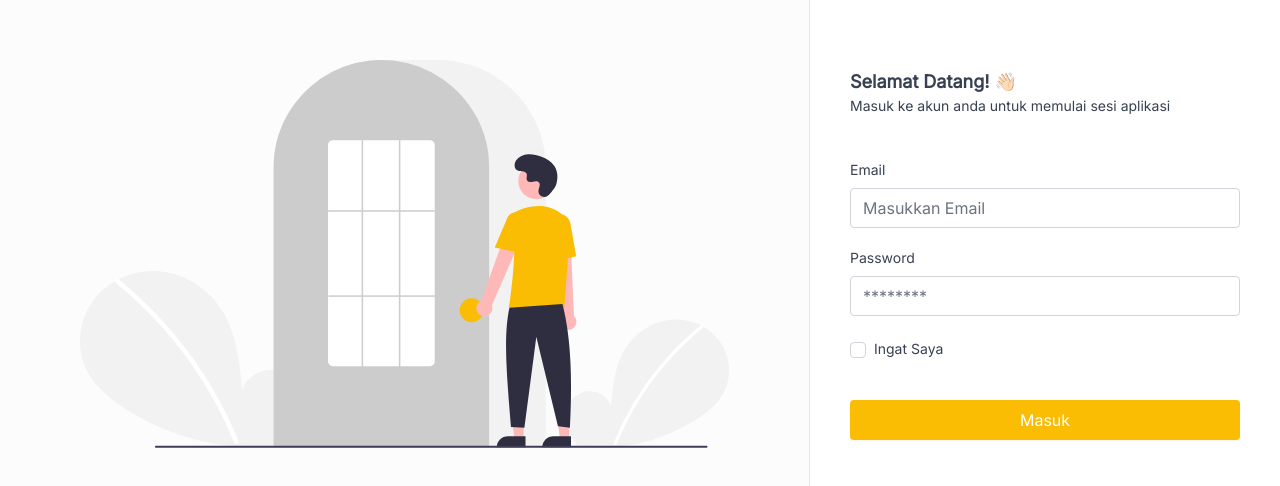
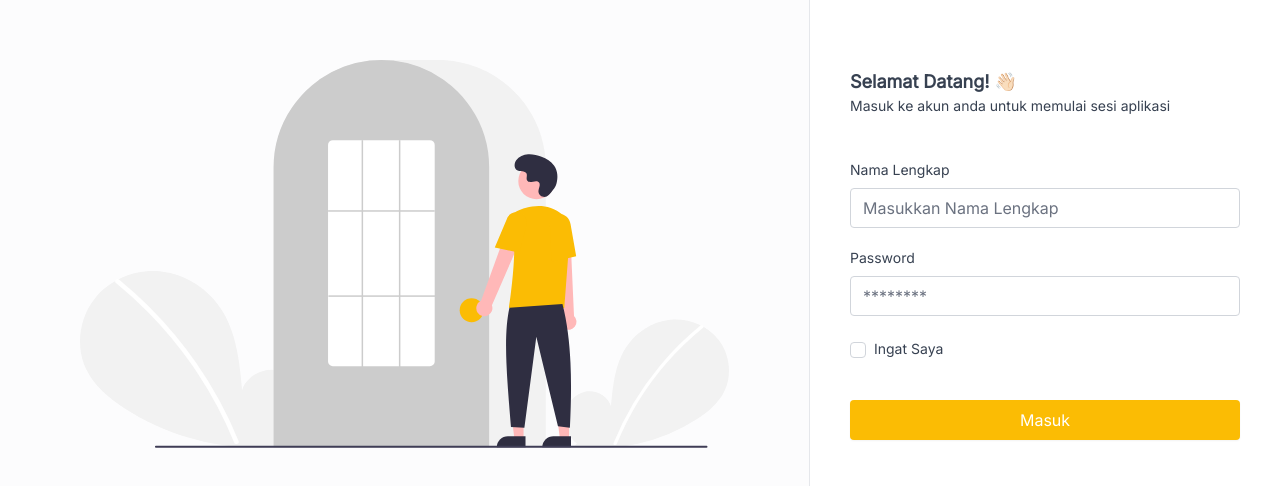
Before and after one commit to izzaalfiansyah/pengmas, a Next.js app: page /login in a window 1280 px wide. Shown: the part 146-632 px from the top of the page. Built offline with nearby package versions, Linux system fonts and the light colour scheme; no server answers.

Commit message:
change dashboard & login with database from gigih

```diff
--- a/src/pages/admin/index.tsx
+++ b/src/pages/admin/index.tsx
@@ -5,6 +5,172 @@ import { useEffect, useRef, useState } from "react";
 import { Chart, registerables } from "chart.js";
 import { useLoading } from "@/contexts/loading-context";
 import http from "@/libs/http";
+
+// export default function () {
+//   let canvas = useRef<any>();
+
+//   const [chart, setChart] = useState<Chart>();
+//   const [kondisi, setKondisi] = useState<any>();
+//   const [perangkat_id, setPerangkat_id] = useState("0");
+//   const [isError, setIsError] = useState(false);
+
+//   const loading = useLoading();
+
+//   const render = async () => {
+//     Chart.register(...registerables);
+
+//     const ctx = canvas.current.getContext("2d");
+//     const ch = new Chart(ctx, {
+//       type: "line",
+//       data: {
+//         labels: [],
+//         datasets: [
+//           {
+//             label: "cm",
+//             data: [],
+//             fill: true,
+//             borderColor: "#fbbc04",
+//             backgroundColor: "rgba(251,188,4,0.05)",
+//             tension: 0.1,
+//           },
+//         ],
+//       },
+//       options: {
+//         maintainAspectRatio: false,
+//         hover: {
+//           intersect: true,
+//         },
+//         plugins: {
+//           filler: {
+//             propagate: false,
+//           },
+//         },
+//         scales: {
+//           y: {
+//             beginAtZero: true,
+//             max: 100,
+//             min: 0,
+//             ticks: {
+//               stepSize: 10,
+//             },
+//           },
+//         },
+//       },
+//     });
+
+//     setChart(ch);
+//   };
+
+//   const getData = async () => {
+//     await http()
+//       .get("/air/latest", {
+//         params: {
+//           perangkat_id,
+//         },
+//       })
+//       .then((res) => {
+//         setIsError(false);
+//         setKondisi(res.data);
+
+//         chart?.data.labels?.push(res.data.waktu);
+//         chart?.data.datasets[0].data?.push(res.data.ketinggian);
+
+//         (chart as any).data.labels = chart?.data.labels?.slice(-9);
+//         (chart as any).data.datasets[0].data =
+//           chart?.data.datasets[0].data.slice(-9);
+
+//         chart?.update();
+//       })
+//       .catch((e) => {
+//         setIsError(true);
+//       });
+//   };
+
+//   const destroyChart = () => {
+//     (chart as any).data.labels = [];
+//     (chart as any).data.datasets[0].data = [];
+//     chart?.update();
+//   };
+
+//   useEffect(() => {
+//     render();
+//   }, []);
+
+//   useEffect(() => {
+//     if (chart) {
+//       loading?.show(getData);
+//     }
+//   }, [chart, perangkat_id]);
+
+//   useEffect(() => {
+//     const interval = setInterval(() => {
+//       getData();
+//     }, 1000);
+
+//     return () => clearInterval(interval);
+//   });
+
+//   return (
+//     <AdminLayout title="Dashboard">
+//       {isError && (
+//         <div className="mb-4">
+//           <div className="bg-orange-100 text-orange-400 border border-orange-300 rounded text-sm p-4">
+//             Terjadi kesalahan, Gagal mengambil data kondisi air.
+//           </div>
+//         </div>
+//       )}
+//       <div className="flex lg:flex-row flex-col gap-x-5">
+//         <div className="lg:w-2/5">
+//           <Card title="Pilihan Perangkat">
+//             <select
+//               className="rounded border border-gray-300 h-10 bg-white px-3 w-full outline-none focus:shadow-sm focus:ring-2 focus:ring-orange-200 focus:border-orange-400 transition disabled:bg-gray-50"
+//               value={perangkat_id}
+//               onChange={(e) => {
+//                 setPerangkat_id(e.currentTarget.value);
+//                 destroyChart();
+//               }}
+//             >
+//               <option value="0">Perangkat 0</option>
+//               <option value="1">Perangkat 1</option>
+//             </select>
+//           </Card>
+//         </div>
+//         <div className="flex-1">
+//           <Card>
+//             <div className="flex items-center justify-between">
+//               <div className="flex-1">
+//                 <div className="mb-5 text-gray-800 text-lg">Ketinggian Air</div>
+//                 <div className="text-3xl mb-3 text-primary">
+//                   {kondisi?.ketinggian}
+//                 </div>
+//                 <div>
+//                   status :{" "}
+//                   <span
+//                     className={
+//                       ["text-green-500", "text-yellow-500", "text-red-500"][
+//                         parseInt(kondisi?.status) - 1
+//                       ]
+//                     }
+//                   >
+//                     {kondisi?.status_detail}
+//                   </span>
+//                 </div>
+//               </div>
+//               <div className="rounded-full bg-primary bg-opacity-25 p-3">
+//                 <ChartBarIcon className="text-primary w-8 h-8" />
+//               </div>
+//             </div>
+//           </Card>
+//         </div>
+//       </div>
+//       <Card title="Grafik Ketinggian Air">
+//         <div className="chart chart-sm">
+//           <canvas ref={canvas} className="h-[400px]"></canvas>
+//         </div>
+//       </Card>
+//     </AdminLayout>
+//   );
+// }
 
 export default function () {
   let canvas = useRef<any>();
@@ -48,7 +214,7 @@ export default function () {
         scales: {
           y: {
             beginAtZero: true,
-            max: 100,
+            max: 300,
             min: 0,
             ticks: {
               stepSize: 10,
@@ -119,23 +285,6 @@ export default function () {
           </div>
         </div>
       )}
-      <div className="flex lg:flex-row flex-col gap-x-5">
-        <div className="lg:w-2/5">
-          <Card title="Pilihan Perangkat">
-            <select
-              className="rounded border border-gray-300 h-10 bg-white px-3 w-full outline-none focus:shadow-sm focus:ring-2 focus:ring-orange-200 focus:border-orange-400 transition disabled:bg-gray-50"
-              value={perangkat_id}
-              onChange={(e) => {
-                setPerangkat_id(e.currentTarget.value);
-                destroyChart();
-              }}
-            >
-              <option value="0">Perangkat 0</option>
-              <option value="1">Perangkat 1</option>
-            </select>
-          </Card>
-        </div>
-        <div className="flex-1">
       <Card>
         <div className="flex items-center justify-between">
           <div className="flex-1">
@@ -156,13 +305,11 @@ export default function () {
               </span>
             </div>
           </div>
-              <div className="rounded-full bg-primary bg-opacity-25 p-3">
-                <ChartBarIcon className="text-primary w-8 h-8" />
+          <div className="rounded-full bg-primary bg-opacity-25 p-5">
+            <ChartBarIcon className="text-primary w-16 h-16" />
           </div>
         </div>
       </Card>
-        </div>
-      </div>
       <Card title="Grafik Ketinggian Air">
         <div className="chart chart-sm">
           <canvas ref={canvas} className="h-[400px]"></canvas>
--- a/src/pages/login/index.tsx
+++ b/src/pages/login/index.tsx
@@ -5,8 +5,98 @@ import { useRouter } from "next/router";
 import loginSVG from "@/images/login.svg";
 import Image from "next/image";
 
+// export default function () {
+//   const [email, setEmail] = useState("");
+//   const [password, setPassword] = useState("");
+//   const [error, setError] = useState<any>({});
+
+//   const loading = useLoading();
+//   const router = useRouter();
+
+//   const login = async () => {
+//     try {
+//       const res = await http().post("/login", { email, password });
+//       localStorage.setItem("_token", res.data.data);
+//       router.replace("/admin");
+//     } catch (err: any) {
+//       setError(err);
+//     }
+//   };
+
+//   const handleSubmit = async (e: any) => {
+//     e.preventDefault();
+//     loading?.show(login);
+//   };
+
+//   return (
+//     <div className="min-h-screen bg-white flex text-gray-700">
+//       <div className="grow flex-1 lg:flex justify-center items-center hidden border-r bg-gray-50 bg-opacity-50">
+//         <Image
+//           src={loginSVG}
+//           alt="Login SVG"
+//           width={1200}
+//           height={1200}
+//           className="max-h-screen max-w-screen p-10 px-20"
+//         />
+//       </div>
+//       <div className="lg:w-[470px] w-full flex min-h-screen items-center p-10">
+//         <form onSubmit={handleSubmit} className="w-full">
+//           <div className="text-lg font-semibold">Selamat Datang! 👋🏻</div>
+//           <p className="text-sm">
+//             Masuk ke akun anda untuk memulai sesi aplikasi
+//           </p>
+//           <div className="pt-10"></div>
+//           <div className="mb-5">
+//             <div className="mb-2 mt-1 text-sm">Email</div>
+//             <input
+//               type="text"
+//               className="rounded border border-gray-300 h-10 bg-white px-3 w-full outline-none focus:shadow-sm focus:ring-2 focus:ring-orange-200 focus:border-orange-400 transition disabled:bg-gray-50"
+//               placeholder="Masukkan Email"
+//               value={email}
+//               onChange={(e) => setEmail(e.currentTarget.value)}
+//               disabled={loading?.value}
+//             />
+//             <div className="text-xs text-red-500">{error.email}</div>
+//           </div>
+//           <div className="mb-5">
+//             <div className="mb-2 mt-1 text-sm">Password</div>
+//             <input
+//               type="password"
+//               className="rounded border border-gray-300 h-10 bg-white px-3 w-full outline-none focus:shadow-sm focus:ring-2 focus:ring-orange-200 focus:border-orange-400 transition disabled:bg-gray-50"
+//               placeholder="********"
+//               name="password"
+//               value={password}
+//               onChange={(e) => setPassword(e.currentTarget.value)}
+//               disabled={loading?.value}
+//             />
+//             <div className="text-xs text-red-500">{error.password}</div>
+//           </div>
+//           <div className="flex-inline">
+//             <input
+//               type="checkbox"
+//               id="remember"
+//               className="rounded text-primary mr-2 border border-gray-300 focus:outline-none focus:ring-2 focus:ring-orange-200"
+//             />
+//             <label htmlFor="remember" className="text-sm">
+//               Ingat Saya
+//             </label>
+//           </div>
+//           <div className="pt-10"></div>
+//           <button
+//             type="submit"
+//             className="bg-primary text-white w-full text-center shadow-sm rounded h-10 outline-none disabled:bg-opacity-75 transition"
+//             disabled={loading?.value}
+//           >
+//             {loading?.value ? "Memuat..." : "Masuk"}
+//           </button>
+//         </form>
+//       </div>
+//     </div>
+//   );
+// }
+
 export default function () {
-  const [email, setEmail] = useState("");
+  const [nama_lengkap, setNama_lengkap] = useState("");
   const [password, setPassword] = useState("");
   const [error, setError] = useState<any>({});
 
@@ -15,7 +105,7 @@ export default function () {
 
   const login = async () => {
     try {
-      const res = await http().post("/login", { email, password });
+      const res = await http().post("/login", { nama_lengkap, password });
       localStorage.setItem("_token", res.data.data);
       router.replace("/admin");
     } catch (err: any) {
@@ -47,16 +137,16 @@ export default function () {
           </p>
           <div className="pt-10"></div>
           <div className="mb-5">
-            <div className="mb-2 mt-1 text-sm">Email</div>
+            <div className="mb-2 mt-1 text-sm">Nama Lengkap</div>
             <input
               type="text"
               className="rounded border border-gray-300 h-10 bg-white px-3 w-full outline-none focus:shadow-sm focus:ring-2 focus:ring-orange-200 focus:border-orange-400 transition disabled:bg-gray-50"
-              placeholder="Masukkan Email"
-              value={email}
-              onChange={(e) => setEmail(e.currentTarget.value)}
+              placeholder="Masukkan Nama Lengkap"
+              value={nama_lengkap}
+              onChange={(e) => setNama_lengkap(e.currentTarget.value)}
               disabled={loading?.value}
             />
-            <div className="text-xs text-red-500">{error.email}</div>
+            <div className="text-xs text-red-500">{error.nama_lengkap}</div>
           </div>
           <div className="mb-5">
             <div className="mb-2 mt-1 text-sm">Password</div>
```
Lines whose indentation alone changed are shown as unchanged.
